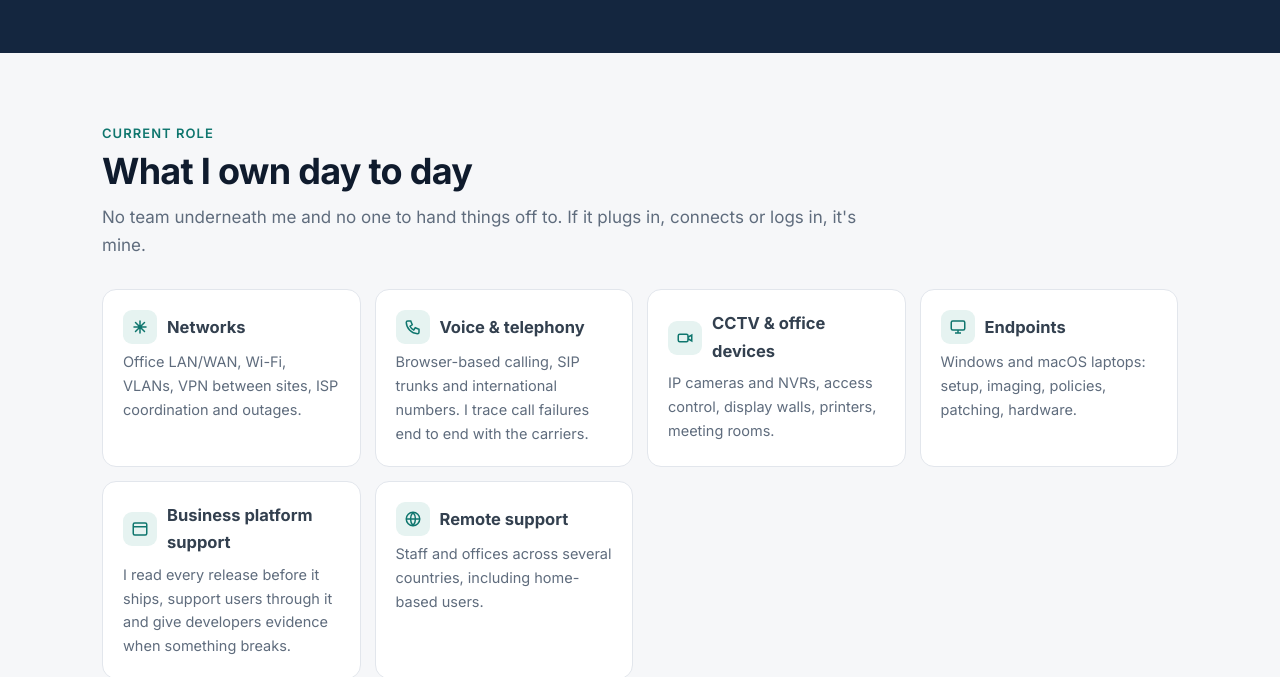
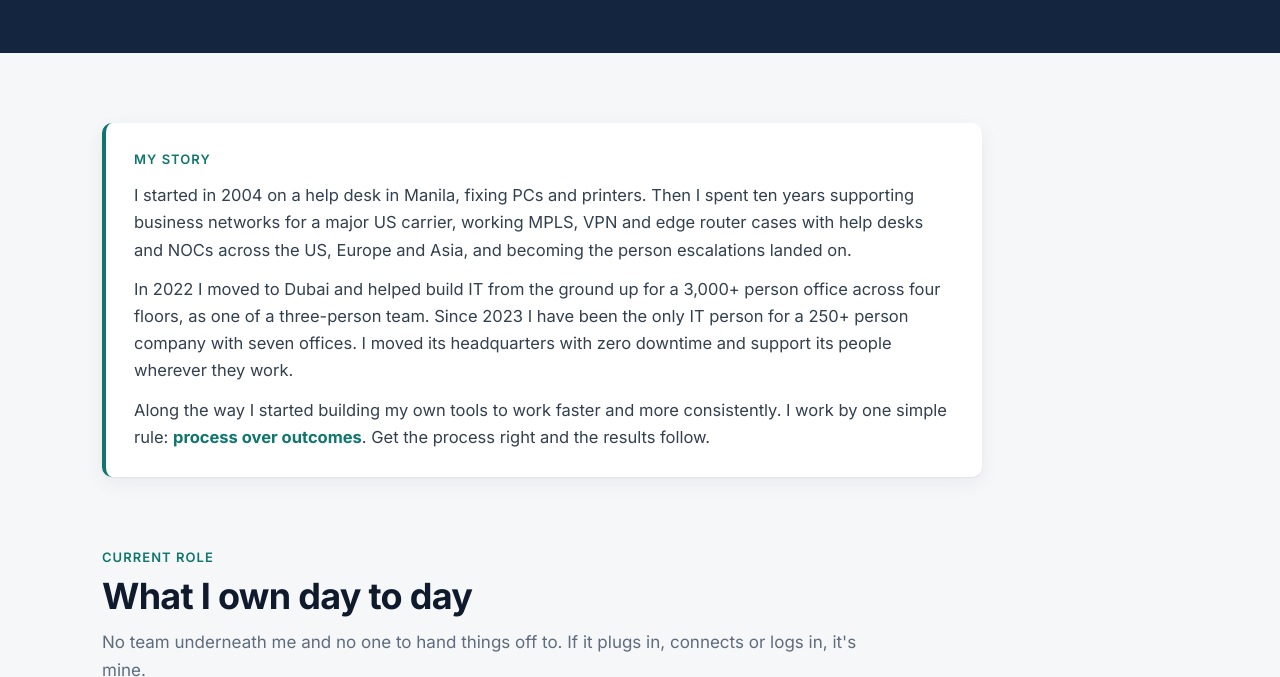
Before and after one commit to SCOUR-RADAR/charlie-datuin-portfolio, a plain HTML site: page index.html in a window 1280 px wide. Shown: the part 680-1357 px from the top of the page. Drawn offline with Linux system fonts and the light colour scheme.

Commit message:
Add short story section

```diff
--- a/index.html
+++ b/index.html
@@ -296,6 +296,10 @@ svg text{font-family:var(--sans)}
 .esc span{color:var(--mut);font-weight:700}
 .escs{padding:8px 12px;border-radius:999px;border:1px solid var(--line);background:#fff;font-size:13.5px;font-weight:600}
 .escs.me{border-color:var(--pri);color:var(--pri)}.escs.on{background:var(--pri);color:#fff;border-color:var(--pri)}
+.story{background:var(--card);border-left:4px solid var(--pri);border-radius:10px;padding:26px 28px;box-shadow:var(--sh);max-width:880px}
+.story p{font-size:16.5px;margin-top:12px;color:var(--text)}
+.story b{color:var(--pri)}
+#story{padding-bottom:0}
 .copied{color:var(--ok);font-size:14px;font-weight:600;align-self:center}
 </style>
 </head>
@@ -330,6 +334,15 @@ svg text{font-family:var(--sans)}
     <div class="stat"><b>0</b><span>downtime during the HQ move</span></div>
   </div>
 </div></header>
+
+<section id="story"><div class="wrap">
+  <div class="story">
+    <div class="kick">My story</div>
+    <p>I started in 2004 on a help desk in Manila, fixing PCs and printers. Then I spent ten years supporting business networks for a major US carrier, working MPLS, VPN and edge router cases with help desks and NOCs across the US, Europe and Asia, and becoming the person escalations landed on.</p>
+    <p>In 2022 I moved to Dubai and helped build IT from the ground up for a 3,000+ person office across four floors, as one of a three-person team. Since 2023 I have been the only IT person for a 250+ person company with seven offices. I moved its headquarters with zero downtime and support its people wherever they work.</p>
+    <p>Along the way I started building my own tools to work faster and more consistently. I work by one simple rule: <b>process over outcomes</b>. Get the process right and the results follow.</p>
+  </div>
+</div></section>
 
 <section id="role"><div class="wrap">
   <div class="sh"><div class="kick">Current role</div><h2>What I own day to day</h2><p>No team underneath me and no one to hand things off to. If it plugs in, connects or logs in, it's mine.</p></div>
```
